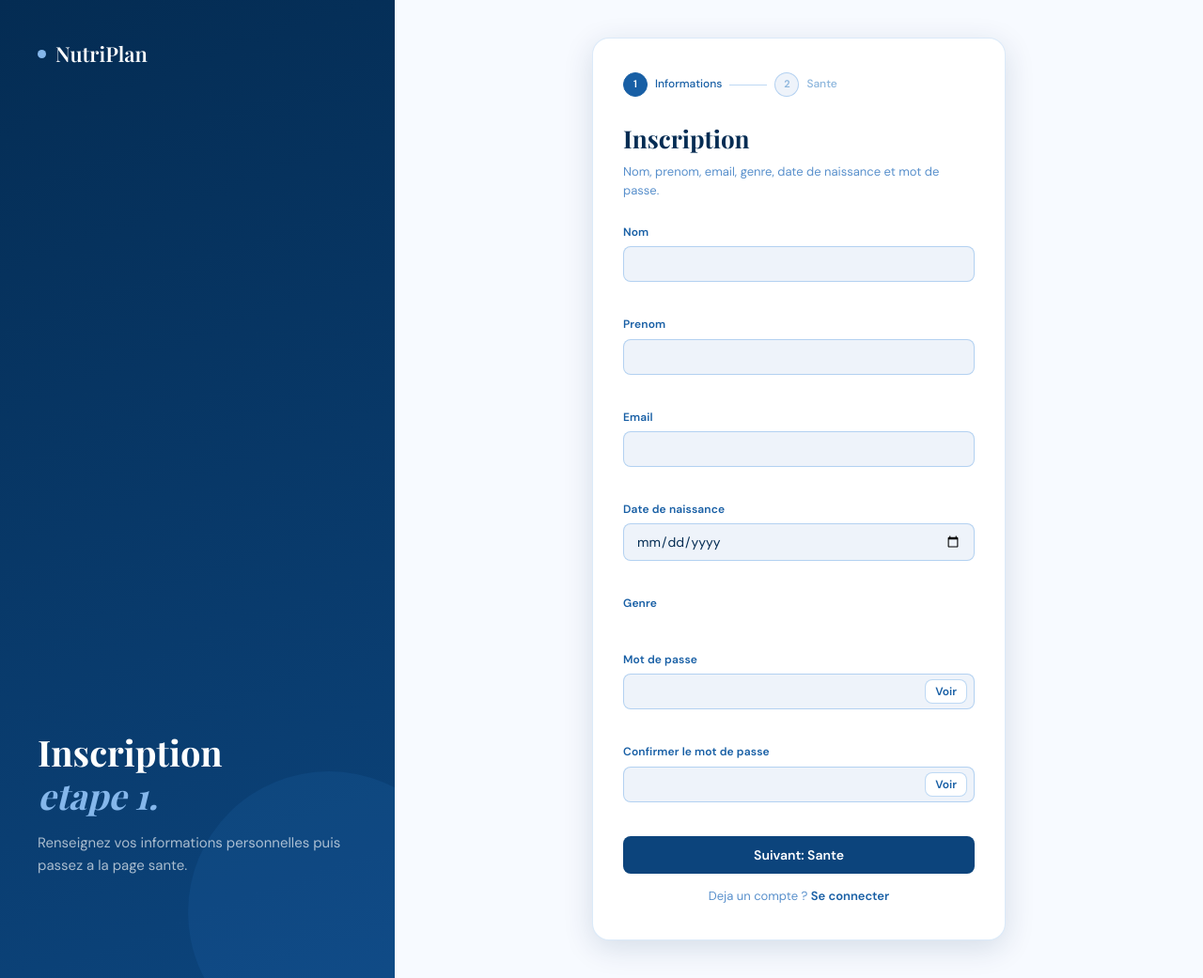
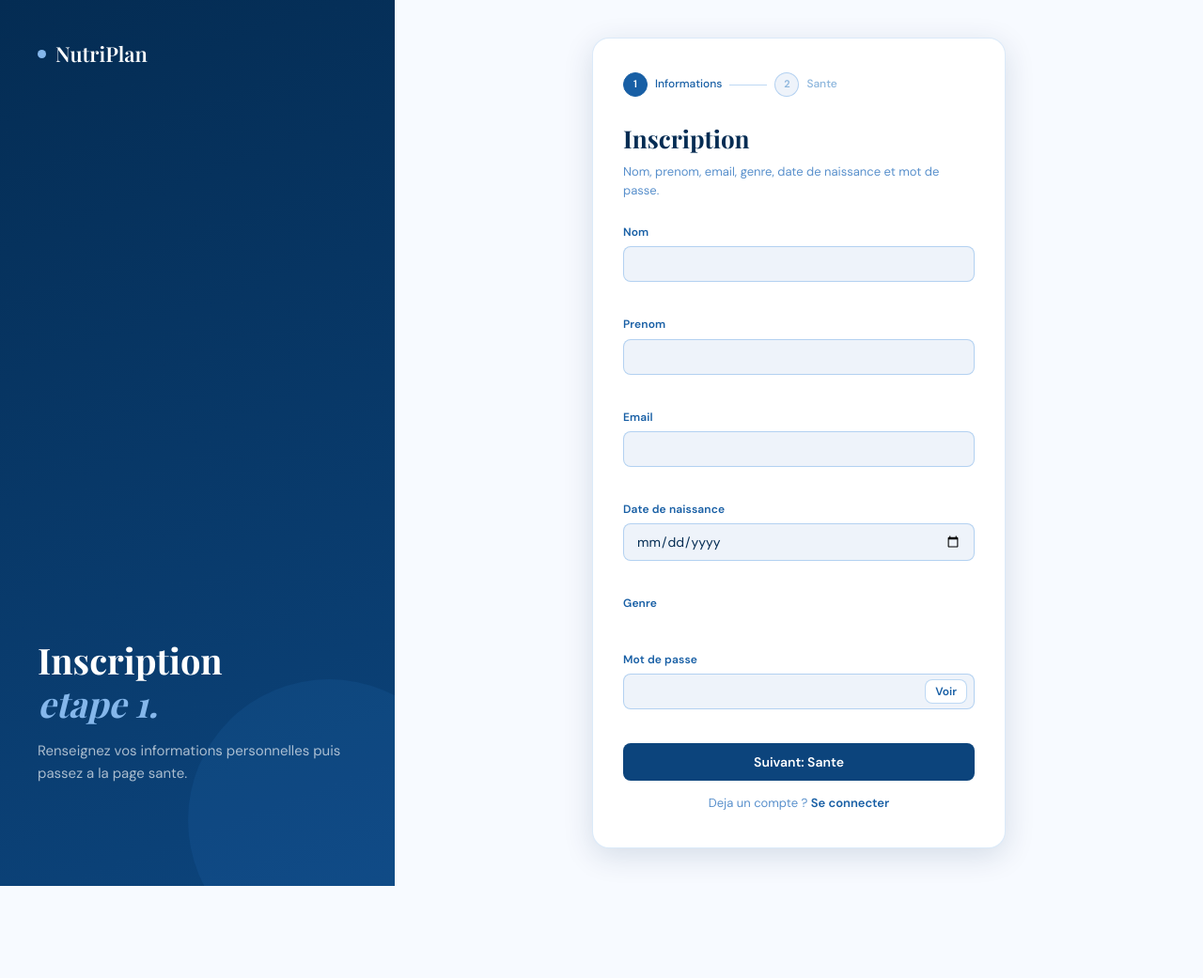
Before and after one commit to h4rena/Regime, a CodeIgniter 4 app: the page made by app/Views/auth/inscription.php in a window 1280 px wide. Shown: the whole page at 94% size. After the commit the page ends 943 px from the top, so only its background shows below. Run offline with PHP 8.4 and a stand-in for CodeIgniter, Linux system fonts and the light colour scheme; the template is opened without the code that fills it, so the values that code supplies are empty; some libraries are stand-ins or nearby versions.

Commit message:
correction

```diff
--- a/app/Controllers/AuthController.php
+++ b/app/Controllers/AuthController.php
@@ -202,7 +202,6 @@ class AuthController extends BaseController
             'email'          => 'required|valid_email|is_unique[users.email]',
             'date_naissance' => 'required|valid_date[Y-m-d]',
             'password'       => 'required|min_length[8]',
-            'password_confirmation' => 'required|matches[password]',
         ];
 
         $messages = [
@@ -211,9 +210,6 @@ class AuthController extends BaseController
             ],
             'password' => [
                 'min_length' => 'Le mot de passe doit contenir au moins 8 caractères.',
-            ],
-            'password_confirmation' => [
-                'matches' => 'La confirmation du mot de passe ne correspond pas.',
             ],
         ];
 
--- a/app/Views/auth/inscription.php
+++ b/app/Views/auth/inscription.php
@@ -92,15 +92,6 @@
             <small class="field-error" data-error-for="password"><?= esc((string) ($errors['password'] ?? '')) ?></small>
           </div>
 
-          <div class="form-group">
-            <label class="form-label" for="password_confirmation">Confirmer le mot de passe</label>
-            <div class="password-wrap">
-              <input id="password_confirmation" type="password" name="password_confirmation" class="form-input" data-field="password_confirmation" required />
-              <button type="button" class="toggle-password" data-toggle-password>Voir</button>
-            </div>
-            <small class="field-error" data-error-for="password_confirmation"><?= esc((string) ($errors['password_confirmation'] ?? '')) ?></small>
-          </div>
-
           <button type="submit" class="btn-primary-full" data-submit-btn>Suivant: Sante</button>
         </form>
 
--- a/base/insert.sql
+++ b/base/insert.sql
@@ -1,3 +1,7 @@
+INSERT INTO role (nom) VALUES
+('Admin'),
+('Utilisateur');
+
 INSERT INTO genre (nom) VALUES
 ('Femme'),
 ('Homme'),
```
Also changed, not shown: base/init.sql (+8 -1 lines), 1 other file.
